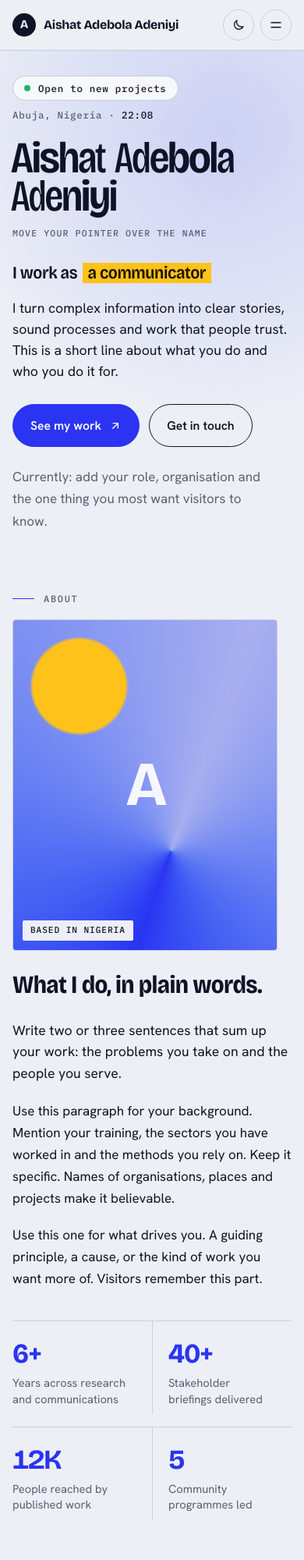
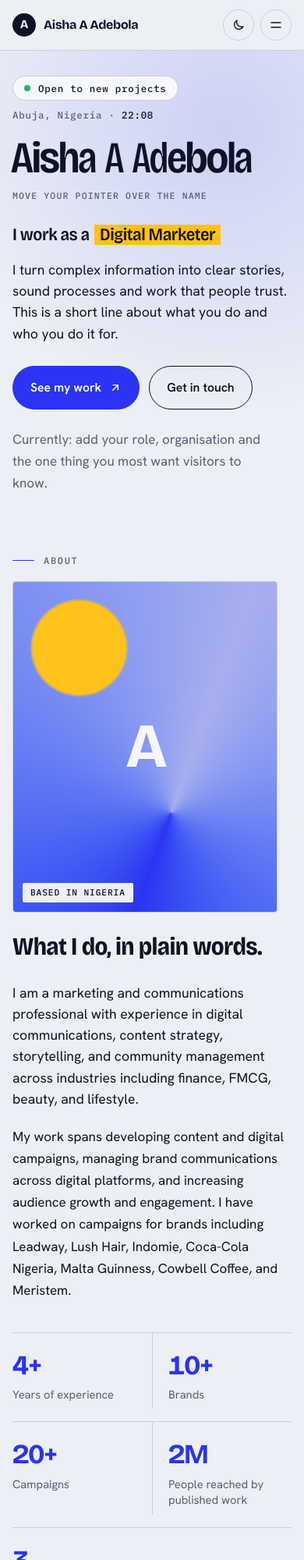
Before and after one commit to tomideabdul/aishh-portfolio, a plain HTML site: page index.html in a window 390 px wide. Shown: the top 2000 px of the page at 78% size. Drawn offline with nearby package versions, Linux system fonts and the light colour scheme.

Commit message:
Add files via upload

```diff
--- a/index.html
+++ b/index.html
@@ -7,7 +7,7 @@
 <link rel="preconnect" href="https://fonts.gstatic.com" crossorigin>
 
 <title>AISH</title>
-<meta name="description" content="Portfolio of Aishat Adebola Adeniyi: research, communications and community work.">
+<meta name="description" content="Portfolio of Aisha A Adebola: research, communications and community work.">
 <link href="https://fonts.googleapis.com/css2?family=Bricolage+Grotesque:opsz,wdth,wght@12..96,75..100,200..800&family=Hanken+Grotesk:wght@400;500;600&family=IBM+Plex+Mono:wght@400;500&display=swap" rel="stylesheet">
 <style>
 /* ==========================================================================
@@ -150,7 +150,7 @@ html.editing h1.name{user-select:text}
 .hero-grid{display:grid;grid-template-columns:1.25fr 1fr;gap:clamp(24px,5vw,72px);margin-top:clamp(32px,6vw,72px);align-items:end}
 .role-line{font:600 clamp(1.4rem,3vw,2.2rem)/1.15 var(--display);letter-spacing:-.02em;font-variation-settings:"wdth" 90;margin-bottom:18px}
 .role-line .swap{
-  display:inline-block;background:var(--hi);color:var(--hi-fg);padding:0 .3em;margin-inline:.1em;
+  display:inline-block;max-width:100%;background:var(--hi);color:var(--hi-fg);padding:0 .3em;margin-inline:.1em;
   animation:swapin .5s cubic-bezier(.2,.8,.2,1);
 }
 @keyframes swapin{from{transform:translateY(40%);opacity:0}to{transform:none;opacity:1}}
@@ -186,7 +186,7 @@ html.editing h1.name{user-select:text}
 html.editing .portrait{cursor:pointer;outline:1.5px dashed var(--accent);outline-offset:4px}
 .about-copy p+p{margin-top:1.1em}
 .about-copy .lede{margin-bottom:1.2em}
-.stats{display:grid;grid-template-columns:repeat(4,minmax(0,1fr));margin-top:clamp(40px,6vw,72px);border-top:1px solid var(--line)}
+.stats{display:grid;grid-template-columns:repeat(5,minmax(0,1fr));margin-top:clamp(40px,6vw,72px);border-top:1px solid var(--line)}
 .stat{padding:24px 20px 8px 0}
 .stat+.stat{padding-left:20px;border-left:1px solid var(--line)}
 .stat .num{font:700 clamp(2.2rem,5vw,3.6rem)/1 var(--display);letter-spacing:-.04em;font-variant-numeric:tabular-nums;color:var(--accent)}
@@ -195,7 +195,8 @@ html.editing .portrait{cursor:pointer;outline:1.5px dashed var(--accent);outline
   .about-grid{grid-template-columns:1fr}
   .portrait{max-width:340px}
   .stats{grid-template-columns:repeat(2,minmax(0,1fr))}
-  .stat:nth-child(3){padding-left:0;border-left:0}
+  .stat:nth-child(3),.stat:nth-child(5){padding-left:0;border-left:0}
+  .stat:nth-child(5){grid-column:1/-1}
   .stat:nth-child(n+3){border-top:1px solid var(--line);margin-top:16px;padding-top:24px}
 }
 
@@ -321,7 +322,7 @@ dialog::backdrop{background:rgba(6,9,22,.66);backdrop-filter:blur(3px)}
 .t-btn[aria-selected="true"] span{color:inherit;opacity:.8}
 .t-quote{align-self:center}
 .t-quote[hidden]{display:none}
-.t-quote blockquote{margin:0;font:600 clamp(1.4rem,3vw,2.3rem)/1.22 var(--display);letter-spacing:-.02em;text-wrap:pretty;font-variation-settings:"wdth" 92;animation:swapin .45s cubic-bezier(.2,.8,.2,1)}
+.t-quote blockquote{margin:0;font:600 clamp(1.2rem,2.4vw,1.85rem)/1.3 var(--display);letter-spacing:-.02em;text-wrap:pretty;font-variation-settings:"wdth" 92;animation:swapin .45s cubic-bezier(.2,.8,.2,1)}
 .t-quote blockquote::before{content:"\201C";color:var(--accent);margin-right:.05em}
 @media (max-width:860px){.t-grid{grid-template-columns:1fr}.t-people{flex-direction:row;flex-wrap:wrap}.t-btn{flex:1 1 160px}}
 
@@ -380,7 +381,7 @@ html.editing [data-edit]:focus{outline-style:solid;background:color-mix(in srgb,
 
 <header class="nav">
   <div class="wrap">
-    <a class="logo" href="#top" aria-label="Back to top"><b data-edit="logo-initial">A</b><span data-edit="logo-name">Aishat Adebola Adeniyi</span></a>
+    <a class="logo" href="#top" aria-label="Back to top"><b data-edit="logo-initial">A</b><span data-edit="logo-name">Aisha A Adebola</span></a>
     <ul id="navList">
       <li><a href="#about">About</a></li>
       <li><a href="#work">Work</a></li>
@@ -411,12 +412,12 @@ html.editing [data-edit]:focus{outline-style:solid;background:color-mix(in srgb,
     </div>
 
     <!-- EDIT: your name. Move the cursor over it. -->
-    <h1 class="name" id="name" data-edit="name" aria-label="Aishat Adebola Adeniyi">Aishat Adebola Adeniyi</h1>
+    <h1 class="name" id="name" data-edit="name" aria-label="Aisha A Adebola">Aisha A Adebola</h1>
     <p class="hero-hint">Move your pointer over the name</p>
 
     <div class="hero-grid">
       <div>
-        <p class="role-line">I work as <span class="swap" id="swap">a researcher</span></p>
+        <p class="role-line">I work as a <span class="swap" id="swap">Content Writer</span></p>
         <p class="lede" data-edit="hero-intro">I turn complex information into clear stories, sound processes and work that people trust. This is a short line about what you do and who you do it for.</p>
         <div class="cta-row">
           <a class="btn solid" href="#work">See my work <svg viewBox="0 0 24 24" fill="none" stroke="currentColor" stroke-width="2" stroke-linecap="round" stroke-linejoin="round"><path d="M7 17 17 7M8 7h9v9"/></svg></a>
@@ -436,24 +437,24 @@ html.editing [data-edit]:focus{outline-style:solid;background:color-mix(in srgb,
       <div>
         <div class="portrait rv" id="portrait" title="Edit mode: click to add your photo">
           <span class="initials" id="initials">A</span>
-          <img id="photo" alt="Portrait of Aishat Adebola Adeniyi" hidden>
+          <img id="photo" alt="Portrait of Aisha A Adebola" hidden>
           <span class="cap" data-edit="portrait-cap">Based in Nigeria</span>
         </div>
         <input type="file" id="photoInput" accept="image/*" class="sr" tabindex="-1" aria-label="Upload portrait">
       </div>
       <div class="about-copy rv">
         <h2 class="h2" style="margin-bottom:28px" data-edit="about-title">What I do, in plain words.</h2>
-        <p class="lede" data-edit="about-lede">Write two or three sentences that sum up your work: the problems you take on and the people you serve.</p>
-        <p data-edit="about-p1">Use this paragraph for your background. Mention your training, the sectors you have worked in and the methods you rely on. Keep it specific. Names of organisations, places and projects make it believable.</p>
-        <p data-edit="about-p2">Use this one for what drives you. A guiding principle, a cause, or the kind of work you want more of. Visitors remember this part.</p>
+        <p class="lede" data-edit="about-lede">I am a marketing and communications professional with experience in digital communications, content strategy, storytelling, and community management across industries including finance, FMCG, beauty, and lifestyle.</p>
+        <p data-edit="about-p1">My work spans developing content and digital campaigns, managing brand communications across digital platforms, and increasing audience growth and engagement. I have worked on campaigns for brands including Leadway, Lush Hair, Indomie, Coca-Cola Nigeria, Malta Guinness, Cowbell Coffee, and Meristem.</p>
       </div>
     </div>
 
     <div class="stats rv" aria-label="Highlights">
-      <div class="stat"><div class="num" data-count="6" data-suffix="+">6+</div><p data-edit="s1">Years across research and communications</p></div>
-      <div class="stat"><div class="num" data-count="40" data-suffix="+">40+</div><p data-edit="s2">Stakeholder briefings delivered</p></div>
-      <div class="stat"><div class="num" data-count="12" data-suffix="K">12K</div><p data-edit="s3">People reached by published work</p></div>
-      <div class="stat"><div class="num" data-count="5">5</div><p data-edit="s4">Community programmes led</p></div>
+      <div class="stat"><div class="num" data-count="4" data-suffix="+">4+</div><p data-edit="s1">Years of experience</p></div>
+      <div class="stat"><div class="num" data-count="10" data-suffix="+">10+</div><p data-edit="s2">Brands</p></div>
+      <div class="stat"><div class="num" data-count="20" data-suffix="+">20+</div><p data-edit="s3">Campaigns</p></div>
+      <div class="stat"><div class="num" data-count="2" data-suffix="M">2M</div><p data-edit="s4">People reached by published work</p></div>
+      <div class="stat"><div class="num" data-count="3">3</div><p data-edit="s5">Communities of over 100 members</p></div>
     </div>
   </div>
 </section>
@@ -463,7 +464,7 @@ html.editing [data-edit]:focus{outline-style:solid;background:color-mix(in srgb,
   <div class="wrap"><p class="marq-note" data-edit="marq-note">Worked with and for</p></div>
   <div class="marq-track" id="marqTrack">
     <!-- EDIT: replace these names. The list repeats itself automatically. -->
-    <span>Organisation One</span><span>University of Abuja</span><span>Community Network</span><span>Media House</span><span>Think Tank</span><span>Foundation</span>
+    <span>Lush Hair</span><span>LushNova</span><span>Meristem Nigeria</span><span>Leadway</span><span>Coca Cola</span><span>Indomie</span><span>Cowbell Coffee</span><span>Malta Guinness</span>
   </div>
 </div>
 
@@ -585,14 +586,10 @@ html.editing [data-edit]:focus{outline-style:solid;background:color-mix(in srgb,
     <h2 class="h2" data-edit="t-title">What people say after working with me.</h2>
     <div class="t-grid">
       <div class="t-people" role="tablist" aria-label="Testimonials">
-        <button class="t-btn" role="tab" aria-selected="true" aria-controls="tq-0" id="tb-0"><strong data-edit="tn0">First Person</strong><span data-edit="tr0">Director, Organisation</span></button>
-        <button class="t-btn" role="tab" aria-selected="false" aria-controls="tq-1" id="tb-1" tabindex="-1"><strong data-edit="tn1">Second Person</strong><span data-edit="tr1">Programme Lead, Partner</span></button>
-        <button class="t-btn" role="tab" aria-selected="false" aria-controls="tq-2" id="tb-2" tabindex="-1"><strong data-edit="tn2">Third Person</strong><span data-edit="tr2">Lecturer, University</span></button>
+        <button class="t-btn" role="tab" aria-selected="true" aria-controls="tq-0" id="tb-0"><strong data-edit="tn0">Aisha Kekere-Ekun</strong><span data-edit="tr0">Co-founder, Tech Tribe</span></button>
       </div>
       <div>
-        <div class="t-quote" role="tabpanel" id="tq-0" aria-labelledby="tb-0"><blockquote data-edit="tq0">Paste a real sentence or two from a colleague, client or supervisor. Specific praise is more convincing than general praise.</blockquote></div>
-        <div class="t-quote" role="tabpanel" id="tq-1" aria-labelledby="tb-1" hidden><blockquote data-edit="tq1">A second quote goes here. Ask for permission before you publish someone's words.</blockquote></div>
-        <div class="t-quote" role="tabpanel" id="tq-2" aria-labelledby="tb-2" hidden><blockquote data-edit="tq2">A third quote goes here. Mention what changed because of your work.</blockquote></div>
+        <div class="t-quote" role="tabpanel" id="tq-0" aria-labelledby="tb-0"><blockquote data-edit="tq0">I had the pleasure of working with Aisha, and she is an outstanding Social Media Manager and Content Writer. She creates engaging content, understands her audience, and brings fresh, creative ideas to every project. She's reliable, strategic, and a great team player. I highly recommend her.</blockquote></div>
       </div>
     </div>
   </div>
@@ -621,7 +618,7 @@ html.editing [data-edit]:focus{outline-style:solid;background:color-mix(in srgb,
 
 <footer>
   <div class="wrap">
-    <span>&copy; <span id="year">2026</span> <span data-edit="foot-name">Aishat Adebola Adeniyi</span></span>
+    <span>&copy; <span id="year">2026</span> <span data-edit="foot-name">Aisha A Adebola</span></span>
     <a href="#top">Back to top &uarr;</a>
   </div>
 </footer>
@@ -721,7 +718,7 @@ html.editing [data-edit]:focus{outline-style:solid;background:color-mix(in srgb,
   $('#year').textContent=new Date().getFullYear();
 
   /* ---------- hero name: variable font follows the pointer ---------- */
-  var nameEl=$('#name'),plainName=nameEl.textContent.trim()||'Aishat Adebola Adeniyi',letters=[];
+  var nameEl=$('#name'),plainName=nameEl.textContent.trim()||'Aisha A Adebola',letters=[];
   function splitName(){
     nameEl.textContent='';letters=[];
     plainName.split(/\s+/).forEach(function(word){
@@ -766,7 +763,7 @@ html.editing [data-edit]:focus{outline-style:solid;background:color-mix(in srgb,
   else letters.forEach(function(L){L.el.style.fontVariationSettings='"wght" 700,"wdth" 92'});
 
   /* ---------- rotating role word (EDIT the list) ---------- */
-  var roles=['a researcher','a storyteller','a communicator','an ad specialist','an analyst'];
+  var roles=['Content Writer','Storyteller','Digital Marketer','Digital Strategist','Brand Communications Specialist','Community Manager'];
   var swap=$('#swap'),ri=0;
   if(!reduce){
     setInterval(function(){
@@ -908,7 +905,7 @@ html.editing [data-edit]:focus{outline-style:solid;background:color-mix(in srgb,
       nameEl.textContent=plainName;
       toast('Edit mode on. Click any dashed text to change it.');
     }else{
-      plainName=nameEl.textContent.trim()||'Aishat Adebola Adeniyi';
+      plainName=nameEl.textContent.trim()||'Aisha A Adebola';
       edits.name=plainName;persist();
       splitName();
       syncMail();
```
